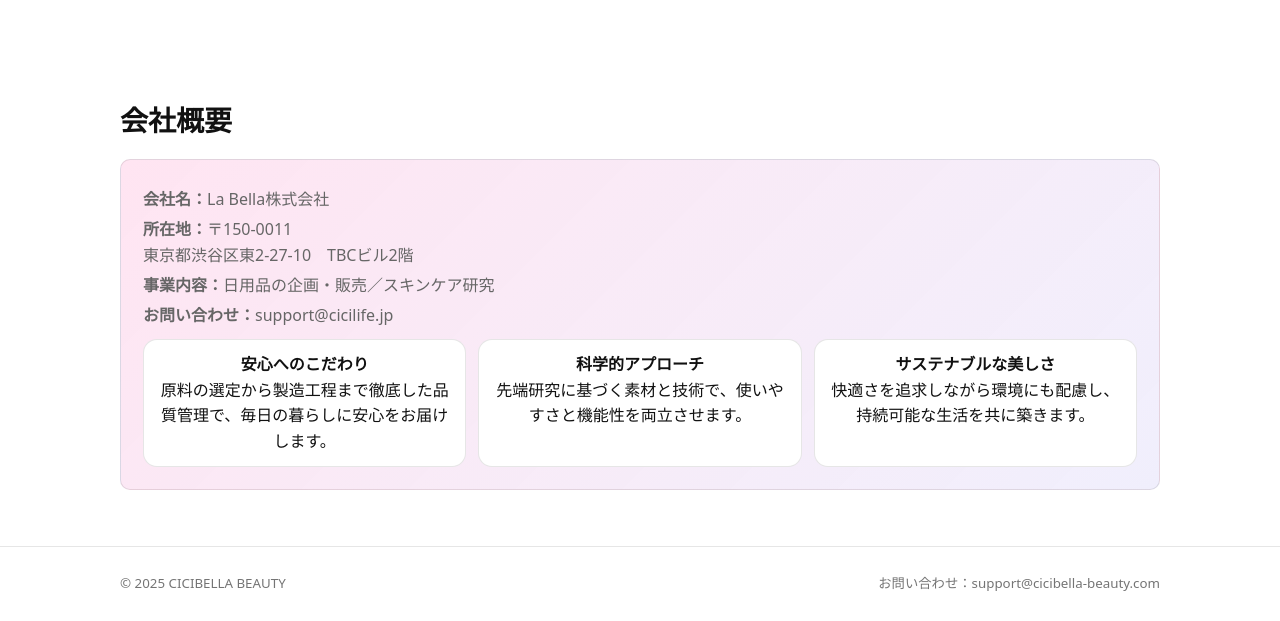
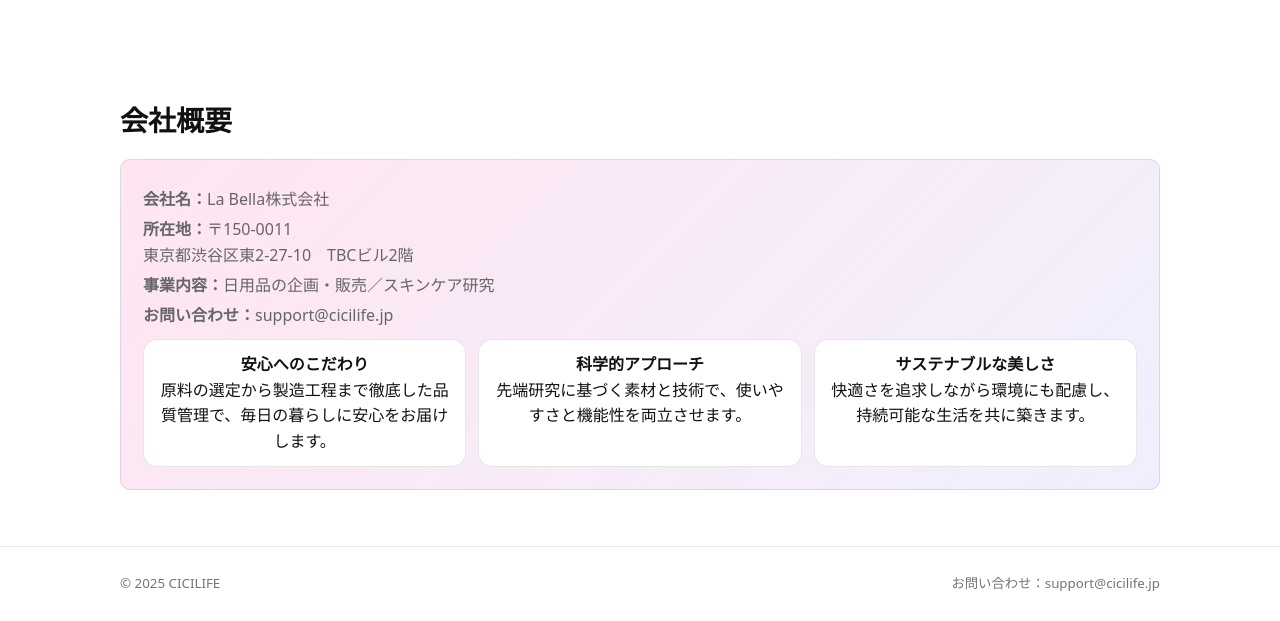
Before and after one commit to cicilife1/cicilife1.github.io, a plain HTML site: page index.html in a window 1280 px wide. Shown: the part 867-1488 px from the top of the page. Drawn offline with Linux system fonts and the light colour scheme.

Commit message:
Update index.html

```diff
--- a/index.html
+++ b/index.html
@@ -301,8 +301,8 @@ html, body { background:#fff; color:#111; }
   <!-- 底部 -->
   <footer id="contact">
     <div class="container foot">
-      <small>© <span id="y"></span> CICIBELLA BEAUTY</small>
-      <small>お問い合わせ：<a href="mailto:support@cicibella-beauty.com">support@cicibella-beauty.com</a></small>
+      <small>© <span id="y"></span> CICILIFE</small>
+      <small>お問い合わせ：<a href="mailto:support@cicilife.jp">support@cicilife.jp</a></small>
     </div>
   </footer>
 
```
